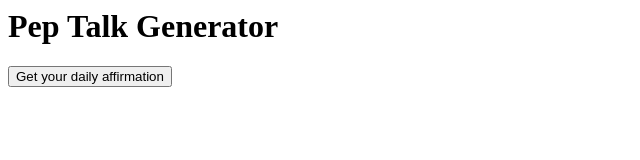
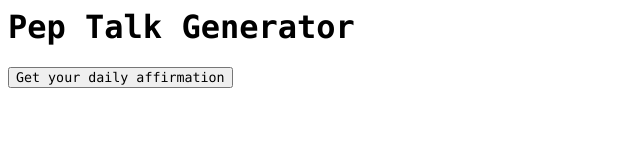
Before and after one commit to timothysteffens90/timothysteffens90.github.io, a plain HTML site: page index.html in a window 1280 px wide. Shown: the whole page, without its empty margins (0-640 px from the left). Drawn offline with Linux system fonts and the light colour scheme.

Commit message:
Updating font

```diff
--- a/index.html
+++ b/index.html
@@ -1,9 +1,9 @@
 <script src="main.js"></script>
-<h1>
+<h1 style="font-family:monaco">
     Pep Talk Generator
 </h1>
-<button onclick="generateAffirmation()">
+<button onclick="generateAffirmation()" style="font-family:monaco">
     Get your daily affirmation
 </button>
-<p id="affirmation">
+<p id="affirmation" style="font-family:monaco">
 </p>
```
